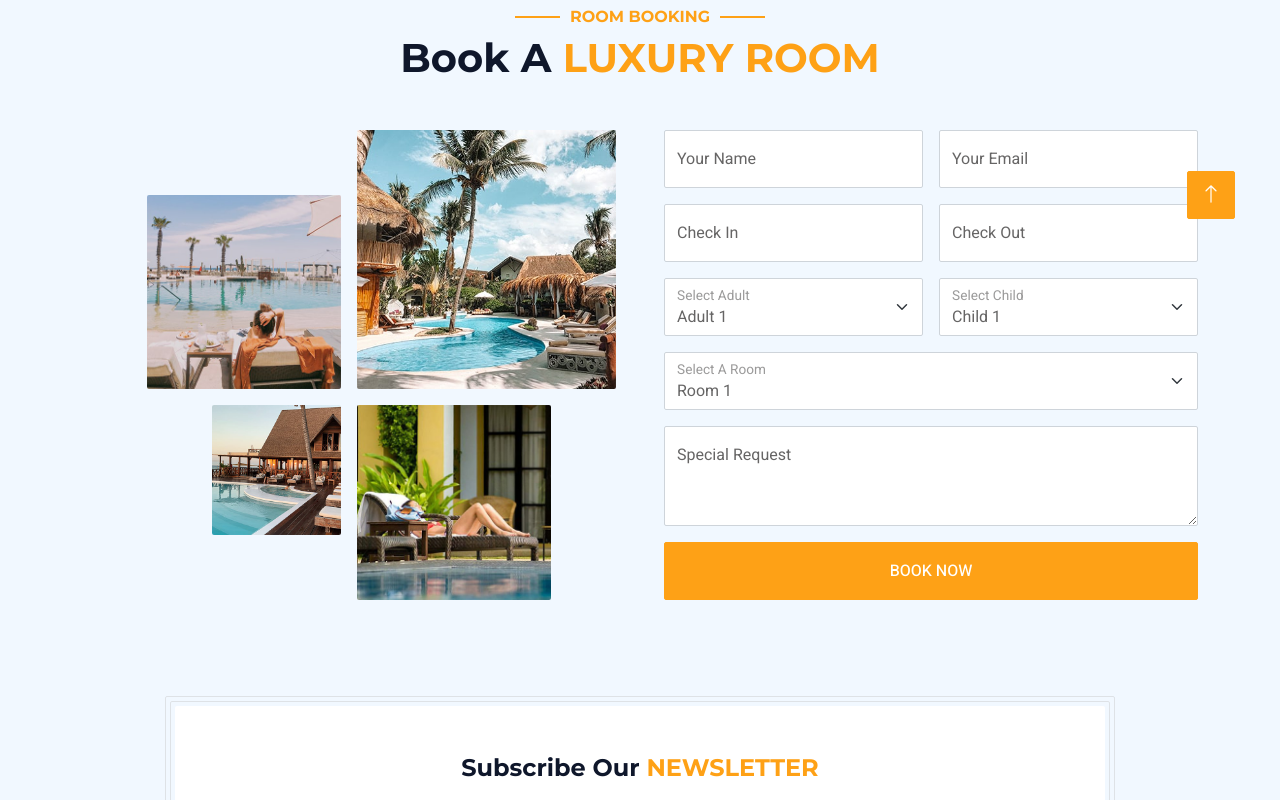
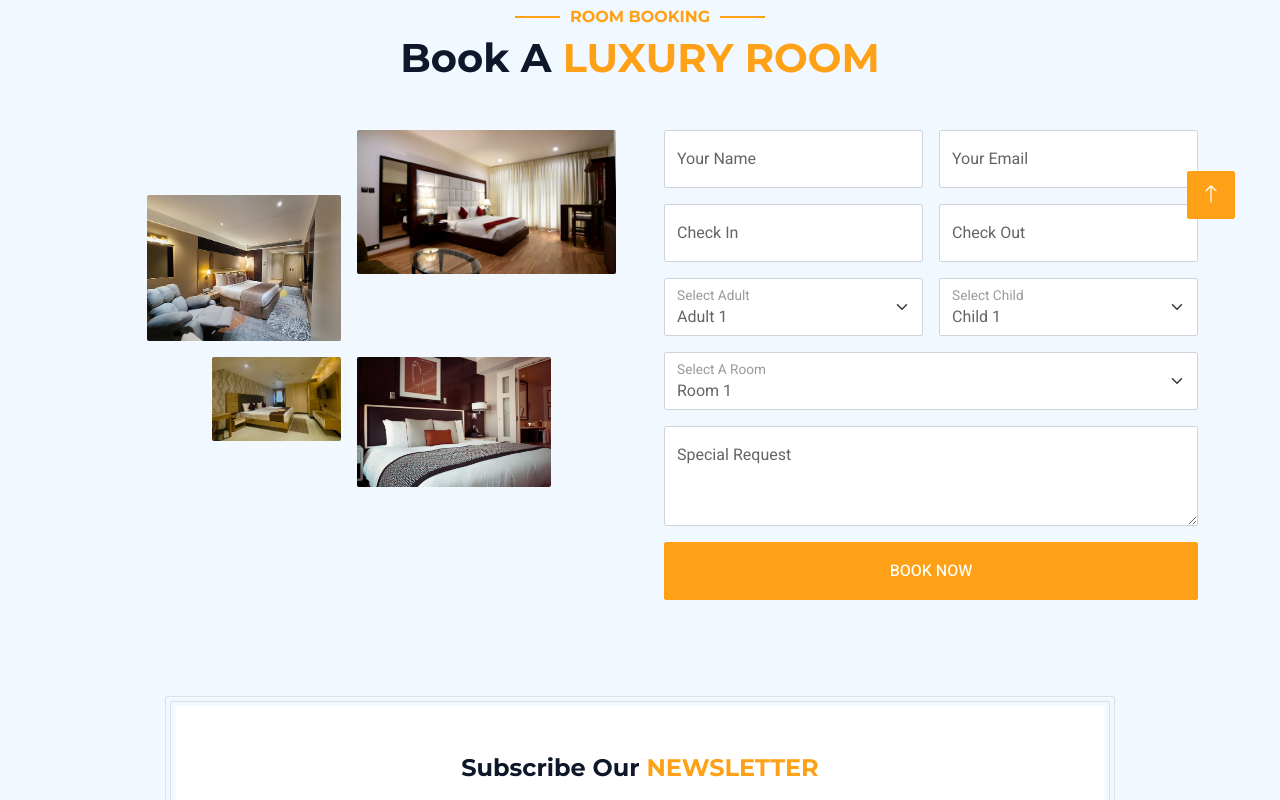
Before and after one commit to dev-ankit24/hotel, a React (Create React App) app: page /booking in a window 1280 px wide. Shown: the part 536-1336 px from the top of the page. Built offline with nearby package versions, Linux system fonts and the light colour scheme.

Commit message:
change imge

```diff
--- a/src/componets/BookingPage.jsx
+++ b/src/componets/BookingPage.jsx
@@ -34,16 +34,16 @@ export default function BookingPage() {
                     <div class="col-lg-6">
                         <div class="row g-3">
                             <div class="col-6 text-end">
-                                <img class="img-fluid rounded w-75 wow zoomIn" data-wow-delay="0.1s" src="img/about-1.jpg" style={{marginTop: "25%"}}/>
+                                <img class="img-fluid rounded w-75 wow zoomIn" data-wow-delay="0.1s" src="img/room-11.jpg" style={{marginTop: "25%"}}/>
                             </div>
                             <div class="col-6 text-start">
-                                <img class="img-fluid rounded w-100 wow zoomIn" data-wow-delay="0.3s" src="img/about-2.jpg"/>
+                                <img class="img-fluid rounded w-100 wow zoomIn" data-wow-delay="0.3s" src="img/room-12.jpg"/>
                             </div>
                             <div class="col-6 text-end">
-                                <img class="img-fluid rounded w-50 wow zoomIn" data-wow-delay="0.5s" src="img/about-3.jpg"/>
+                                <img class="img-fluid rounded w-50 wow zoomIn" data-wow-delay="0.5s" src="img/room-13.jpg"/>
                             </div>
                             <div class="col-6 text-start">
-                                <img class="img-fluid rounded w-75 wow zoomIn" data-wow-delay="0.7s" src="img/about-4.jpg"/>
+                                <img class="img-fluid rounded w-75 wow zoomIn" data-wow-delay="0.7s" src="img/room-16.jpg"/>
                             </div>
                         </div>
                     </div>
```
